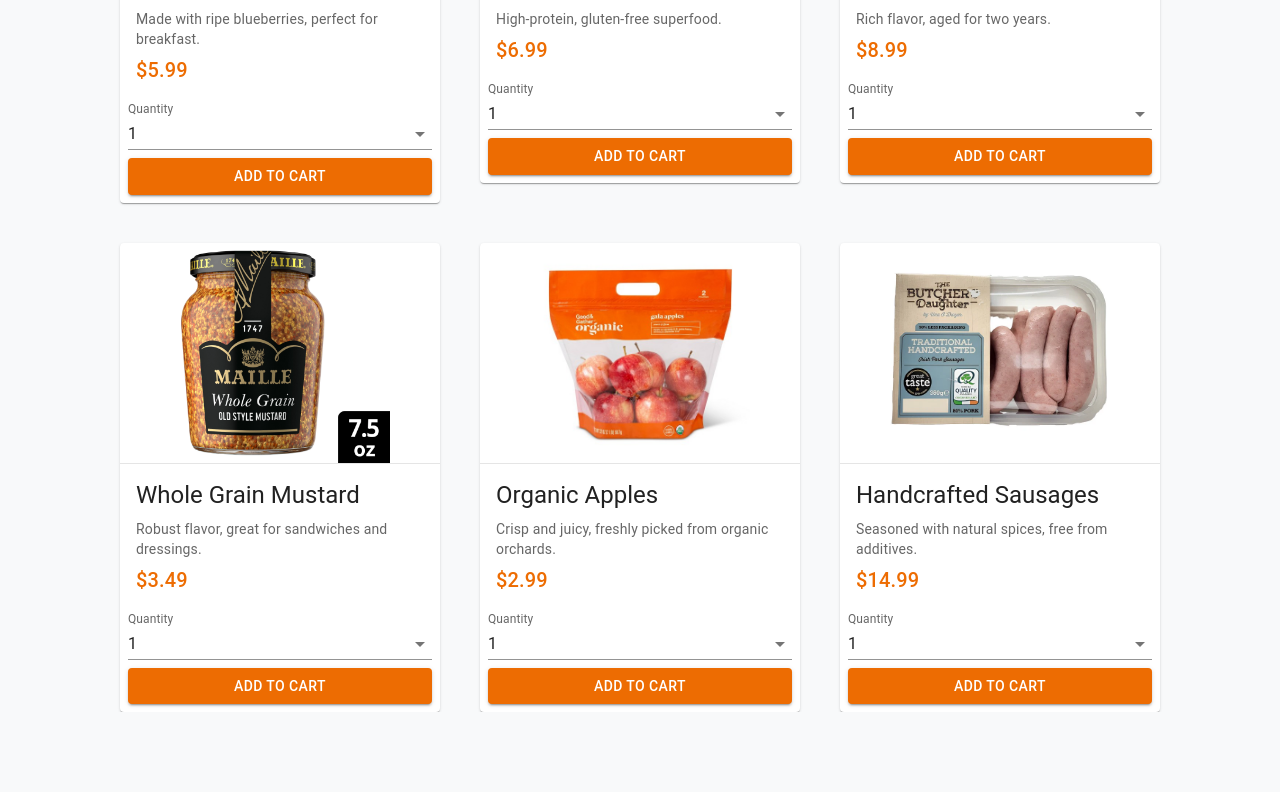
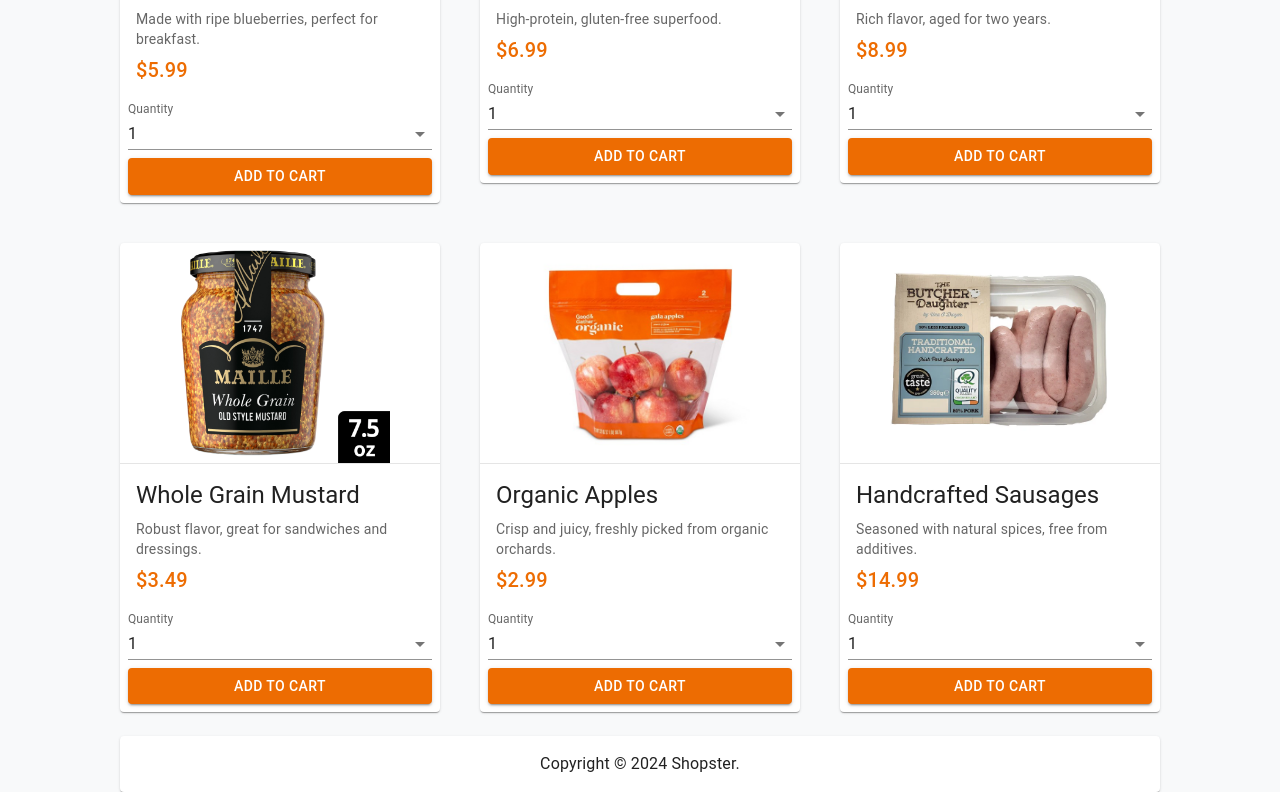
Before and after one commit to Jamal-SaadEddin/Shopster, a React (Create React App) app: page / in a window 1280 px wide. Shown: the part 2037-2829 px from the top of the page. Before the commit the page ends 2749 px from the top, so only its background shows below. Built offline with nearby package versions, Linux system fonts and the light colour scheme; a web font is replaced by a local one.

Commit message:
Add footer

```diff
--- a/src/App.jsx
+++ b/src/App.jsx
@@ -1,4 +1,5 @@
 import { CssBaseline, ThemeProvider } from "@mui/material";
+import Footer from "./components/Footer.jsx";
 import Navbar from "./components/Navbar.jsx";
 import { CartProvider } from "./contexts/CartContext.js";
 import MainPage from "./pages/MainPage.jsx";
@@ -12,6 +13,7 @@
         <CartProvider>
           <Navbar />
           <MainPage />
+          <Footer />
         </CartProvider>
       </ThemeProvider>
     </>
--- /dev/null
+++ b/src/components/Footer.jsx
@@ -0,0 +1,21 @@
+import { Box, Paper, Typography } from "@mui/material";
+
+const Footer = () => {
+  return (
+    <Box
+      sx={{ px: { xs: 2, md: 10, lg: 15, xl: 35 } }}
+      display="flex"
+      flexDirection="column"
+      rowGap={5}
+      textAlign="center"
+    >
+      <Paper sx={{ mt: 3, py: 2 }}>
+        <Typography>
+          Copyright &copy; {new Date().getFullYear()} Shopster.
+        </Typography>
+      </Paper>
+    </Box>
+  );
+};
+
+export default Footer;
--- a/src/components/Navbar.jsx
+++ b/src/components/Navbar.jsx
@@ -117,7 +117,7 @@
             aria-label="open shopping cart"
             color="inherit"
           >
-            <Badge badgeContent={4} color="error">
+            <Badge badgeContent={cartItemsCount} color="error">
               <ShoppingCartIcon />
             </Badge>
           </IconButton>
```
